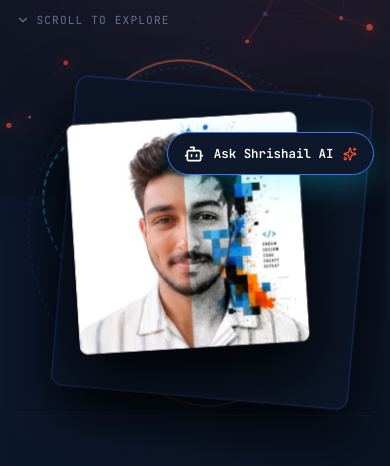
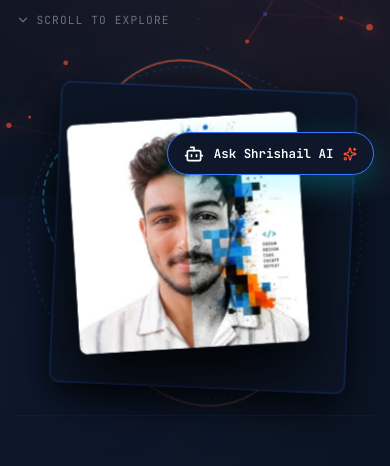
Before and after one commit to shrishailad24/portfolio-, a React (Vite) app: page / in a window 390 px wide. Shown: the part 649-1115 px from the top of the page. Built offline with nearby package versions, Linux system fonts and the light colour scheme.

Commit message:
style: reduce size and offset of backside dark box behind profile photo

```diff
--- a/src/index.css
+++ b/src/index.css
@@ -2889,16 +2889,16 @@ section {
 /* BEHIND DARK BACKPLATE CARD LAYER (DISTINCT SECOND CARD) */
 .backplate-dark-layer {
   position: absolute;
-  top: 10px;
-  bottom: -20px;
-  left: 30px;
-  right: -25px;
+  top: 8px;
+  bottom: -8px;
+  left: 16px;
+  right: -10px;
   background: #0D1627;
   border: 1.5px solid rgba(58, 120, 255, 0.35);
-  border-radius: 12px;
-  transform: rotate(5deg);
+  border-radius: 10px;
+  transform: rotate(3deg);
   z-index: 2;
-  box-shadow: 0 25px 60px rgba(0, 0, 0, 0.85);
+  box-shadow: 0 15px 35px rgba(0, 0, 0, 0.7);
 }
 
 /* FRONT TILTED PROFILE PHOTO CARD LAYER (FIRST CARD) */
@@ -3409,10 +3409,10 @@ section {
 
   .backplate-dark-layer {
     top: 5px !important;
-    bottom: -18px !important;
-    left: 22px !important;
-    right: -20px !important;
-    transform: rotate(5deg) !important;
+    bottom: -6px !important;
+    left: 12px !important;
+    right: -8px !important;
+    transform: rotate(3deg) !important;
     display: block !important;
   }
 
@@ -3539,10 +3539,10 @@ body {
 
   .backplate-dark-layer {
     top: 4px !important;
-    bottom: -15px !important;
-    left: 18px !important;
-    right: -16px !important;
-    transform: rotate(5deg) !important;
+    bottom: -5px !important;
+    left: 10px !important;
+    right: -6px !important;
+    transform: rotate(2.5deg) !important;
   }
 
   .exact-profile-img {
```
